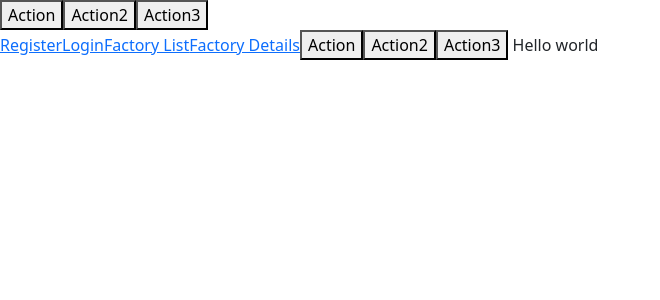
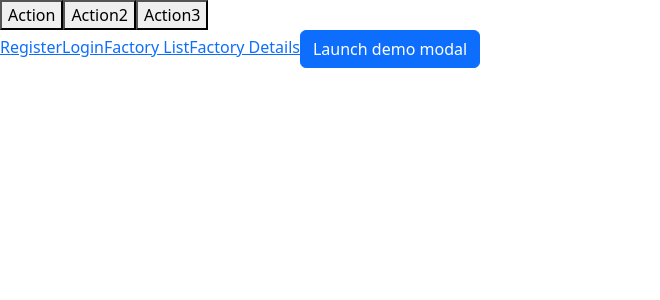
Before and after one commit to Enesmerdane/Timus-Bootcamp-Final-Project, a Vue app in the folder client/: page / in a window 1280 px wide. Shown: the top 300 px of the page, without its empty margins (0-660 px from the left). Built offline with nearby package versions, Linux system fonts and the light colour scheme.

Commit message:
FE - bootstrap added

```diff
--- a/client/package.json
+++ b/client/package.json
@@ -14,6 +14,7 @@
   },
   "dependencies": {
     "@popperjs/core": "^2.11.8",
+    "@types/bootstrap": "^5.2.10",
     "axios": "^1.6.2",
     "bootstrap": "^5.3.2",
     "pinia": "^2.1.7",
--- a/client/src/App.vue
+++ b/client/src/App.vue
@@ -10,18 +10,20 @@
   <RouterLink to='/factorydetails'>Factory Details</RouterLink>
 
   <RouterView />
-  <button @click="action">Action</button>
-  <button @click="action2">Action2</button>
-  <button @click="action3">Action3</button>
-  Hello world
+
+  <ErrorView/>
 </template>
 
 <script lang="ts">
 import { RouterLink, RouterView } from 'vue-router'
 import { useAuthStore } from './stores/auth'
 import { useFactoryStore } from './stores/factory'
+import ErrorView from './components/modals/Error.vue'
 
 export default {
+    components: {
+        ErrorView
+    },
     created: () => {
         const authStore = useAuthStore()
 
--- a/client/src/components/modals/Error.vue
+++ b/client/src/components/modals/Error.vue
@@ -1,5 +1,27 @@
 <template>
+  <!-- Button trigger modal -->
+    <button type="button" class="btn btn-primary" data-bs-toggle="modal" data-bs-target="#exampleModal">
+    Launch demo modal
+    </button>
 
+    <!-- Modal -->
+    <div class="modal fade" id="exampleModal" tabindex="-1" aria-labelledby="exampleModalLabel" aria-hidden="true">
+        <div class="modal-dialog">
+            <div class="modal-content">
+                <div class="modal-header">
+                    <h5 class="modal-title" id="exampleModalLabel">Modal title</h5>
+                    <button type="button" class="btn-close" data-bs-dismiss="modal" aria-label="Close"></button>
+                </div>
+            <div class="modal-body">
+                ...
+            </div>
+                <div class="modal-footer">
+                    <button type="button" class="btn btn-secondary" data-bs-dismiss="modal">Close</button>
+                    <button type="button" class="btn btn-primary">Save changes</button>
+                </div>
+            </div>
+        </div>
+    </div>
 </template>
 
 <script>
```
Also changed, not shown: 1 other file (tests, documents, lock files or other folders).
